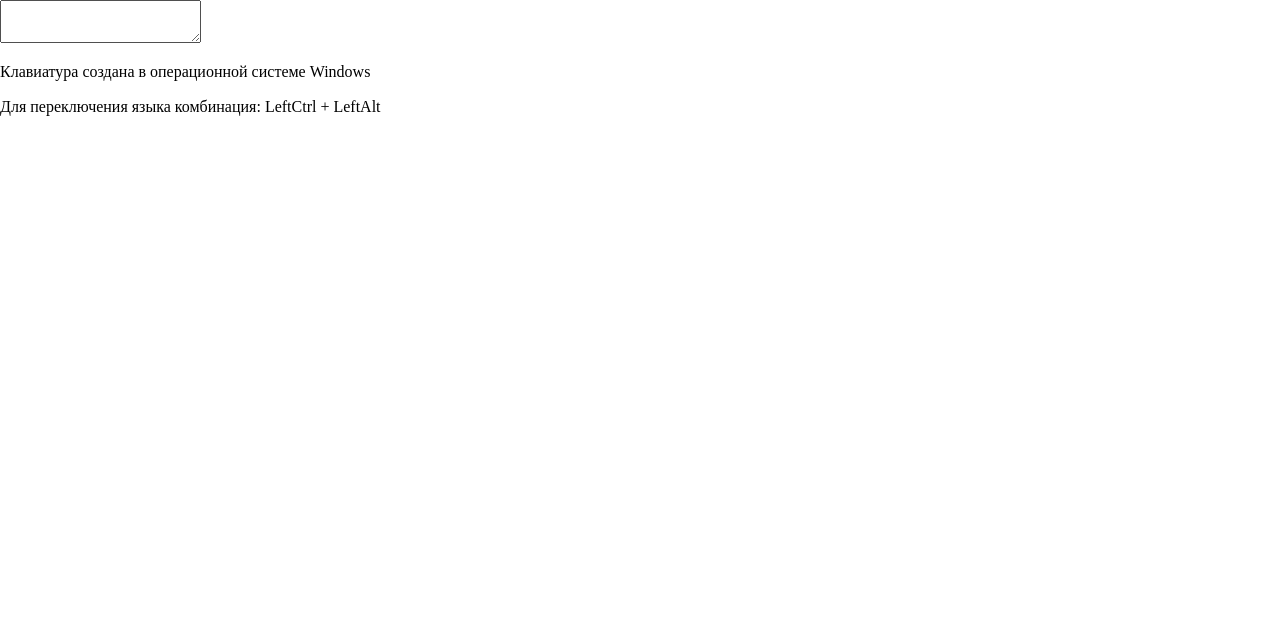
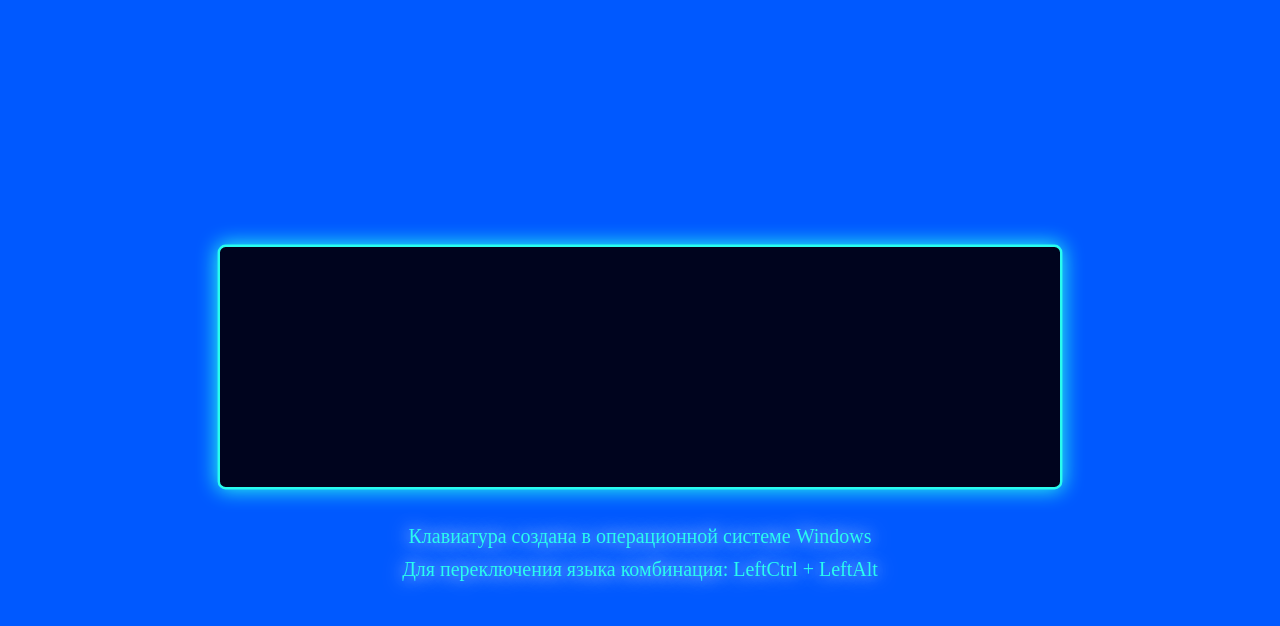
Before and after one commit to Kirich8/virtual-keyboard, a website built with webpack: page src/index.html in a window 1280 px wide. Built offline with nearby package versions, Linux system fonts and the light colour scheme.

Commit message:
feat: add styles for output window

```diff
--- a/src/index.scss
+++ b/src/index.scss
@@ -1 +1,3 @@
 @import 'libs/normalize';
+@import 'style/style';
+@import 'modules/output/output';
--- /dev/null
+++ b/src/style/_style.scss
@@ -0,0 +1,19 @@
+@import 'vars';
+
+body {
+  height: 100vh;
+  display: flex;
+  flex-direction: column;
+  align-items: center;
+  justify-content: center;
+  font-size: 20px;
+  overflow: hidden;
+  color: $--clr-neon-light;
+  text-shadow: 0 0 15px hsla(0, 0%, 100%, 0.3), 0 0 20px $--clr-neon-text;
+  background-color: $--clr-neon-dark;
+}
+
+p {
+  padding: 0;
+  margin: 5px;
+}
--- /dev/null
+++ b/src/style/_vars.scss
@@ -0,0 +1,4 @@
+$--clr-neon-light: #29FCEF;
+$--clr-neon-text: #ffffff;
+$--clr-neon-dark: #0059ff;
+$--clr-neon-main: #00041E;
```
Also changed, not shown: src/modules/output/output.scss (added).
